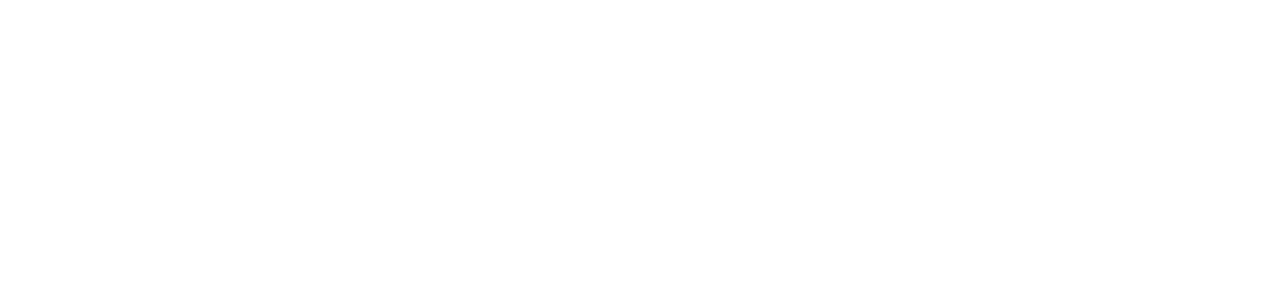
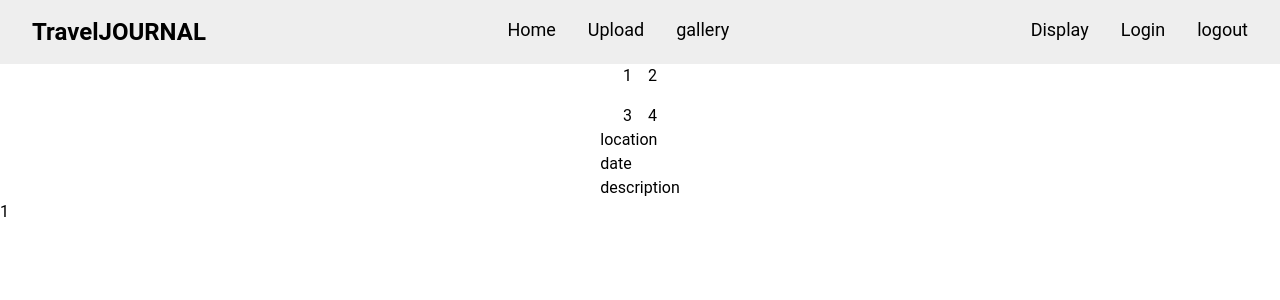
Before and after one commit to ayirezang/travel-journal, a React (Vite) app in the folder front-end/: page /gallery/1 in a window 1280 px wide. Before the commit this address had no page. Shown: the top 300 px of the page. Built offline with nearby package versions, Linux system fonts and the light colour scheme; no server answers.

Commit message:
galleryPage

```diff
--- a/front-end/src/App.jsx
+++ b/front-end/src/App.jsx
@@ -5,6 +5,7 @@
 import Login from "./Pages/Login";
 import Upload from "./Pages/Upload";
 import Display from "./Pages/Display";
+import Gallery from "./Pages/Gallery";
 
 const App = () => {
   return (
@@ -15,11 +16,41 @@
         <Route path="/login" element={<Login />} />
         <Route path="/upload" element={<Upload />} />
         <Route path="/display" element={<Display />} />
-        <Route path="/display" element={<Display />} />
 
+        <Route path="/gallery/:id" element={<Gallery />} />
       </Routes>
     </div>
   );
 };
 
 export default App;
+
+// import React from "react";
+
+// const gallery = () => {
+
+//   return (
+//     <div className="grid grid-cols-12">
+//       gallery
+//       <div className="row-span-1">
+//         <nav></nav>
+//       </div>
+//       <main>
+//         <h1></h1>
+//         <div className="grid grid-cols-1  md:grid-cols-2 gap-4">
+//           <div>1</div>
+//           <div>2</div>
+//           <div>3</div>
+//           <div>4</div>
+//         </div>
+//         <div>
+//           <p>location</p>
+//           <p>date</p>
+//           <p>description</p>
+//         </div>
+//       </main>
+//     </div>
+//   );
+// };
+
+// export default gallery;
--- a/front-end/src/Components/Card.jsx
+++ b/front-end/src/Components/Card.jsx
@@ -15,8 +15,13 @@
   return (
     <div className=" bg-white p-6 rounded-xl shadow-lg  w-[100%] max-w-[700px]">
       <div className="relative h-60 mb-4 ">
-        <div className="absolute w-full  h-full object-cover rounded">
-          <CarousselDefault images={images} />
+        <div className="absolute w-full  h-full object-cover object-top rounded">
+          {images && images.length > 0 && (
+            <img
+              src={images[0].url}
+              className="w-full h-full object-cover object-top rounded"
+            />
+          )}
         </div>
         {/* <ul>
           {images.map((images) => (
--- a/front-end/src/Components/NavBar.jsx
+++ b/front-end/src/Components/NavBar.jsx
@@ -4,7 +4,7 @@
 const NavBar = () => {
   const [isOpen, setIsOpen] = useState(false);
   return (
-    <nav className="bg-gray-200 sticky top-0">
+    <nav className="bg-gray-200 fixex top-0">
       <div className="h-16 flex justify-between p-4">
         {/** home */}
         <div className="text-2xl  font-bold px-4">TravelJOURNAL</div>
--- a/front-end/src/Pages/Display.jsx
+++ b/front-end/src/Pages/Display.jsx
@@ -6,6 +6,7 @@
 import { FiHome } from "react-icons/fi";
 import { GoSignIn } from "react-icons/go";
 import { GoSignOut } from "react-icons/go";
+import { useNavigate } from "react-router-dom";
 import Card from "../Components/Card";
 import Skeleton from "../Components/Skeleton";
 import { deleteTravel, retrieveAllTravels } from "../../api/api";
@@ -14,6 +15,7 @@
 const Display = () => {
   const [loading, setLoading] = useState(true);
   const [travels, setTravels] = useState([]);
+  const navigate = useNavigate();
 
   useEffect(() => {
     const fetchTravels = async () => {
@@ -55,7 +57,7 @@
         </div> */}
 
         <div className="col-span-12 ">
-          <NavBar />
+          <NavBar className="" />
           {/* <nav className="bg-white flex items-center p-5 mt-5">
             <div className="relative w-full">
               <input
@@ -88,7 +90,7 @@
                             {
                               label: "view more",
                               color: "bg-blue-500",
-                              onClick: () => console.log("view clicked"),
+                              onClick: () => navigate(`/gallery/${travel._id}`),
                             },
                             {
                               label: "delete",
--- a/front-end/src/Pages/gallery.jsx
+++ b/front-end/src/Pages/gallery.jsx
@@ -1,15 +1,34 @@
-import React from "react";
+import React, { useEffect, useState } from "react";
+import { useParams } from "react-router-dom";
+import NavBar from "../Components/NavBar";
+import { getTravelJournalById } from "../../api/api";
 
-const gallery = () => {
+const Gallery = () => {
+  const [loading, setLoading] = useState();
+  const [travels, setTravels] = useState();
+  const { id } = useParams();
+
+  useEffect(() => {
+    const displayPhotos = async () => {
+      try {
+        const data = await getTravelJournalById(id);
+        setTravels(data);
+      } catch (error) {
+        console.error("Error:", error);
+        setLoading(false);
+      }
+    };
+    displayPhotos();
+  });
   return (
-    <div className="grid grid-cols-12">
-      gallery
-      <div className="row-span-1">
-        <nav></nav>
+    <div className="grid grid-cols-12 min-h-screen">
+      <div className="col-span-12 ">
+        <div className="">
+          <NavBar />
         </div>
-      <main>
+        <main className="flex flex-col items-center justify-center">
           <h1></h1>
-        <div className="grid grid-cols-1  md:grid-cols-2 gap-4">
+          <div className="grid grid-cols-1   md:grid-cols-2 gap-4 ">
             <div>1</div>
             <div>2</div>
             <div>3</div>
@@ -21,8 +40,10 @@
             <p>description</p>
           </div>
         </main>
+        <h1>{id}</h1>
+      </div>
     </div>
   );
 };
 
-export default gallery;
+export default Gallery;
```
Lines whose indentation alone changed are shown as unchanged.
